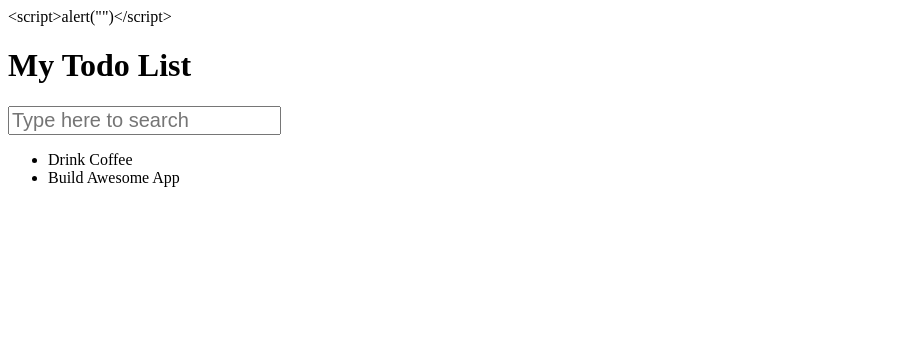
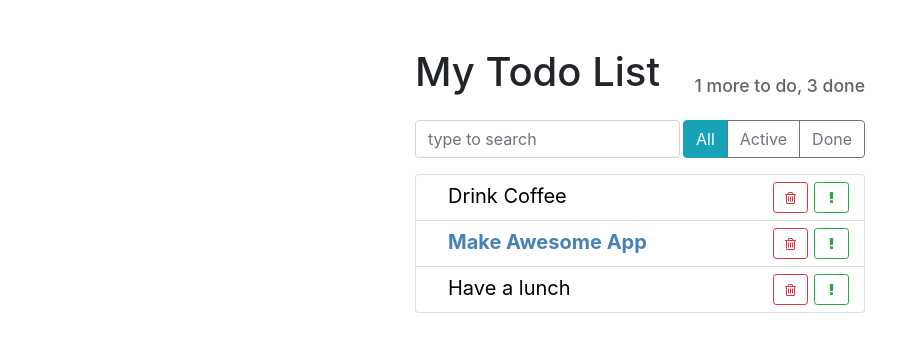
Before and after one commit to Dmprogram/list, a React app: page / in a window 1280 px wide. Shown: the whole page, without its empty margins (0-920 px from the left). Built offline with nearby package versions, Linux system fonts and the light colour scheme.

Commit message:
importing-css

```diff
--- a/public/index.html
+++ b/public/index.html
@@ -1,8 +1,11 @@
 <!DOCTYPE html>
 <html lang="en">
   <head>
-    <meta charset="utf-8" />
-    <meta name="viewport" content="width=device-width, initial-scale=1" />
+    <meta charset="utf-8">
+    <meta name="viewport"
+          content="width=device-width, initial-scale=1" />
+    <link rel="stylesheet" href="https://stackpath.bootstrapcdn.com/font-awesome/4.7.0/css/font-awesome.min.css">
+    <link rel="stylesheet" href="https://stackpath.bootstrapcdn.com/bootstrap/4.1.3/css/bootstrap.min.css">
     <title>Todo App</title>
   </head>
   <body>
--- /dev/null
+++ b/src/components/app-header.css
@@ -0,0 +1,12 @@
+.app-header {
+    align-items: flex-end;
+}
+
+.app-header h1 {
+    flex-grow: 1;
+}
+
+.app-header h2 {
+    font-size: 1.1rem;
+    color: rgb(100, 99, 99);
+}
--- /dev/null
+++ b/src/components/app-header.js
@@ -0,0 +1,14 @@
+import React from "react";
+import './app-header.css';
+
+const AppHeader = ({toDo, done}) => {
+  return (
+    <div className="app-header d-flex">
+      <h1>My Todo List</h1>
+      <h2>{toDo} more to do, {done} done </h2>
+    </div>
+
+  );
+};
+
+export default AppHeader;
--- /dev/null
+++ b/src/components/item-status-filter.js
@@ -0,0 +1,18 @@
+import React from 'react';
+
+import './item-status-filter.css';
+
+const ItemStatusFilter = () => {
+  return (
+    <div className="btn-group">
+      <button type="button"
+              className="btn btn-info">All</button>
+      <button type="button"
+              className="btn btn-outline-secondary">Active</button>
+      <button type="button"
+              className="btn btn-outline-secondary">Done</button>
+    </div>
+  );
+};
+
+export default ItemStatusFilter;
--- /dev/null
+++ b/src/components/search-panel.css
@@ -0,0 +1,5 @@
+.search-input {
+    width: 250px;
+    flex-grow: 1;
+    margin-right: 3px;
+}
--- /dev/null
+++ b/src/components/search-panel.js
@@ -0,0 +1,12 @@
+import React from "react";
+import './search-panel.css';
+
+const SearchPanel = () => {
+    return (
+      <input type='text'
+      className="form-control search-input"
+      placeholder="type to search" />
+    );
+};
+
+export default SearchPanel;
--- /dev/null
+++ b/src/components/todo-list-item.css
@@ -0,0 +1,24 @@
+.todo-list-item {
+    font-size: 1.25rem;
+  }
+
+  .todo-list-item button {
+    width: 35px;
+    margin: 3px;
+  }
+
+  .todo-list-item-label {
+    margin-left: 1.25rem;
+    line-height: 35px;
+    cursor: pointer;
+    user-select: none;
+  }
+
+  .todo-list-item.done .todo-list-item-label {
+    text-decoration: line-through;
+  }
+
+  .todo-list-item.important .todo-list-item-label {
+    font-weight: bold;
+    color: steelblue;
+  }
--- /dev/null
+++ b/src/components/todo-list-item.js
@@ -0,0 +1,33 @@
+import React from "react";
+
+import './todo-list-item.css';
+
+const TodoListItem = ({label, important = false}) => {
+
+    const style = {
+        color: important ? 'steelblue' : 'black',
+        fontWeight: important ? 'bold' : 'normal'
+      };
+
+      return (
+        <span className="todo-list-item">
+          <span
+            className="todo-list-item-label"
+            style={style}>
+            {label}
+          </span>
+
+          <button type="button"
+                  className="btn btn-outline-success btn-sm float-right">
+            <i className="fa fa-exclamation" />
+          </button>
+
+          <button type="button"
+                  className="btn btn-outline-danger btn-sm float-right">
+            <i className="fa fa-trash-o" />
+          </button>
+        </span>
+      );
+};
+
+    export default TodoListItem;
--- /dev/null
+++ b/src/components/todo-list.css
@@ -0,0 +1,3 @@
+.todo-list .list-group-item {
+    padding: .25rem .75rem;
+}
--- /dev/null
+++ b/src/components/todo-list.js
@@ -0,0 +1,25 @@
+import React from "react";
+import TodoListItem from "./todo-list-item";
+import './todo-list.css';
+
+const TodoList = ( { todos } ) => {
+
+  const elements = todos.map((item) => {
+
+    const { id, ...itemProps } = item;
+
+    return (
+    <li key={id} className='list-group-item'>
+      <TodoListItem { ...itemProps } />
+    </li>
+    );
+  });
+
+  return (
+    <ul className='list-group todo-list'>
+      { elements }
+    </ul>
+  );
+};
+
+export default TodoList;
--- /dev/null
+++ b/src/index.css
@@ -0,0 +1,8 @@
+.todo-app {
+    margin: 3rem auto 0 auto;
+    max-width: 450px;
+}
+
+.top-panel {
+    margin: 1rem 0;
+}
--- a/src/index.js
+++ b/src/index.js
@@ -1,45 +1,31 @@
 import React from "react";
 import ReactDOM from "react-dom";
 
-const TodoList = () => {
+import AppHeader from "./components/app-header";
+import SearchPanel from "./components/search-panel";
+import TodoList from "./components/todo-list";
+import ItemStatusFilter from './components/item-status-filter';
 
-  const items = ['Drink Coffee', 'Build Awesome App'];
-  return  (
-    <ul>
-      <li>{ items[0] }</li>
-      <li>{ items[1] }</li>
-    </ul>
-  );
-};
+import './index.css';
 
-const AppHeader = () => {
-  return <h1>My Todo List</h1>;
-};
-
-const SearchPanel = () => {
-  const searchText = 'Type here to search';
-  const searchStyle = {
-    fontSize: '20px'
-  };
-  return <input
-  style={searchStyle}
-  placeholder={searchText} />
-}
 
 const App = () => {
-
-  const value = '<script>alert("")</script>';
+  const todoData = [
+    { label: 'Drink Coffee', important: false, id: 1 },
+    { label: 'Make Awesome App', important: true, id: 2 },
+    { label: 'Have a lunch', important: false, id: 3 },
+  ];
   return (
-    <div>
-      { value }
-      <AppHeader />
+    <div className="todo-app">
+      <AppHeader toDo={1} done={3} />
+      <div className="top-panel d-flex">
       <SearchPanel />
-      <TodoList />
+      <ItemStatusFilter />
+      </div>
+      <TodoList todos={todoData} />
   </div>
   );
 };
 
-
-
 ReactDOM.render(<App />,
   document.getElementById('root'));
```
Also changed, not shown: src/components/item-status-filter.css (added).
